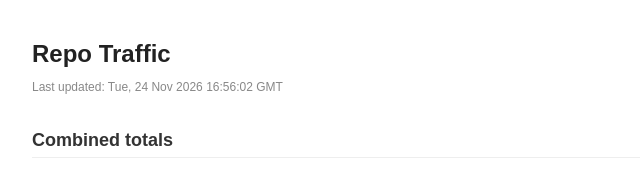
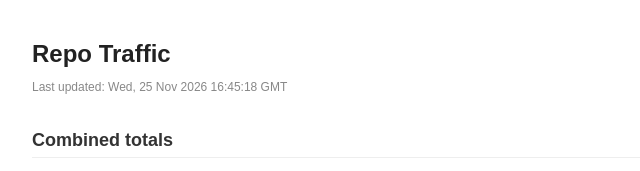
Before and after one commit to sowmyachintakindi/TrafficStats, a plain HTML site: page index.html in a window 1280 px wide. Shown: the top 171 px of the page, 128-768 px from the left. Drawn offline with Linux system fonts and the light colour scheme.

Commit message:
chore: archive traffic 2026-11-25

```diff
--- a/index.html
+++ b/index.html
@@ -13,7 +13,7 @@ img{width:100%;border:1px solid #eee;border-radius:8px;margin-bottom:24px}
 </head>
 <body>
 <h1>Repo Traffic</h1>
-<p class="updated">Last updated: Tue, 24 Nov 2026 16:56:02 GMT</p>
+<p class="updated">Last updated: Wed, 25 Nov 2026 16:45:18 GMT</p>
 <h2>Combined totals</h2>
 <div class="cards"><div style="border:2px solid #6366f1;border-radius:12px;padding:24px;min-width:280px;width:340px;box-sizing:border-box;background:#f8f7ff"><div style="font-size:14px;font-weight:700;color:#6366f1;margin-bottom:14px">All repos combined</div><table style="width:100%;border-collapse:collapse;font-size:14px"><tr><td style="color:#888;padding:10px 0">Total views</td><td style="text-align:right;font-weight:700;font-size:22px;color:#6366f1">574</td></tr><tr><td style="color:#888;padding:10px 0">Total unique visitors</td><td style="text-align:right;font-weight:700;font-size:22px;color:#6366f1">99</td></tr><tr><td style="color:#888;padding:10px 0">Total clones</td><td style="text-align:right;font-weight:700;font-size:22px;color:#14b8a6">839</td></tr><tr><td style="color:#888;padding:10px 0">Total unique cloners</td><td style="text-align:right;font-weight:700;font-size:22px;color:#14b8a6">548</td></tr></table></div></div>
 <h2>Per repo totals</h2>
```
